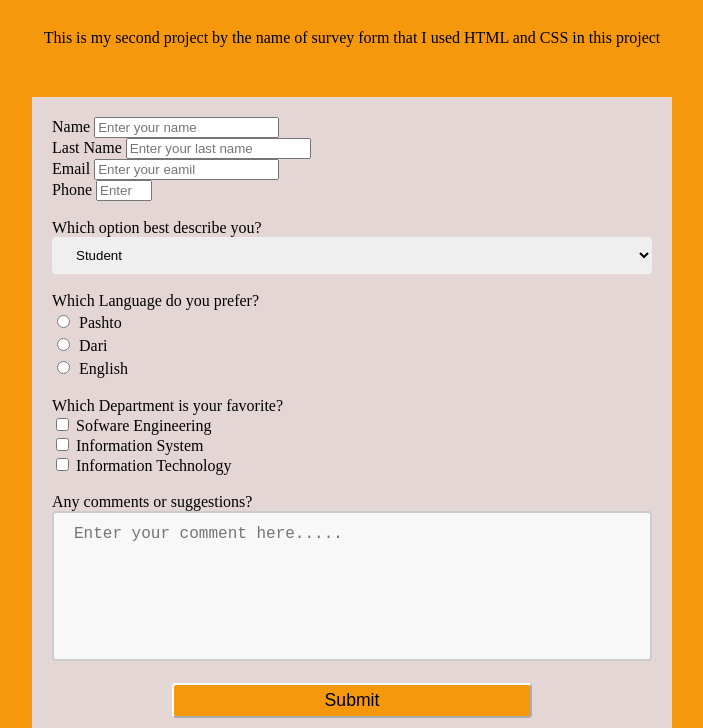
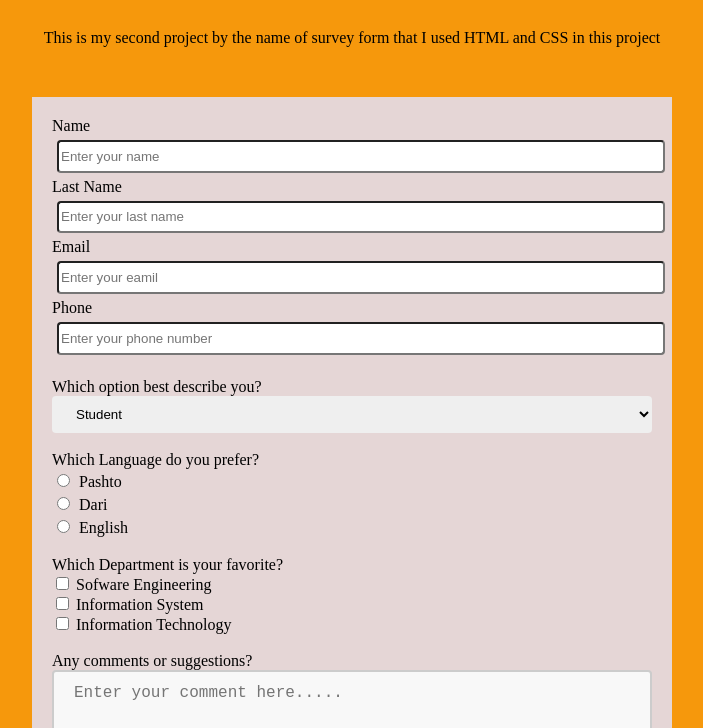
Before and after one commit to faridafaqiri/survey-form, a plain HTML site: page index.html in a window 1280 px wide. Shown: the part 72-800 px from the top of the page, without its empty margins (288-991 px from the left). Drawn offline with Linux system fonts and the light colour scheme.

Commit message:
I fixed the error

```diff
--- a/style.css
+++ b/style.css
@@ -1,5 +1,5 @@
 body {
-  background-color:rgb(246, 152, 12);
+  background-color: rgb(246, 152, 12);
   width: 100%;
   height: 100vh;
   margin: 0;
@@ -12,29 +12,33 @@ body {
 #description {
   margin: 1em auto;
   text-align: center;
-
 }
 
-#title{
+#title {
   margin: 1em auto;
   text-align: center;
 }
 
-#survey-form{
+#survey-form {
   max-width: 600px;
   margin: 50px auto;
+  padding: 20px;
   padding-bottom: 2em;
   background-color: #e5d6d6;
-  padding: 20px;
 }
 
-#name, #lname, #email, #number xz~  {
+#name,
+#lname,
+#email,
+#number {
   margin: 5px;
   width: 100%;
   min-height: 2em;
   border-radius: 4px;
 }
-.form-control input[type="radio"], .form-control[type="checkbox"] {
+
+.form-control input[type="radio"],
+.form-control[type="checkbox"] {
   display: inline-block;
   margin: 5px;
 }
```
Lines whose indentation alone changed are shown as unchanged.
